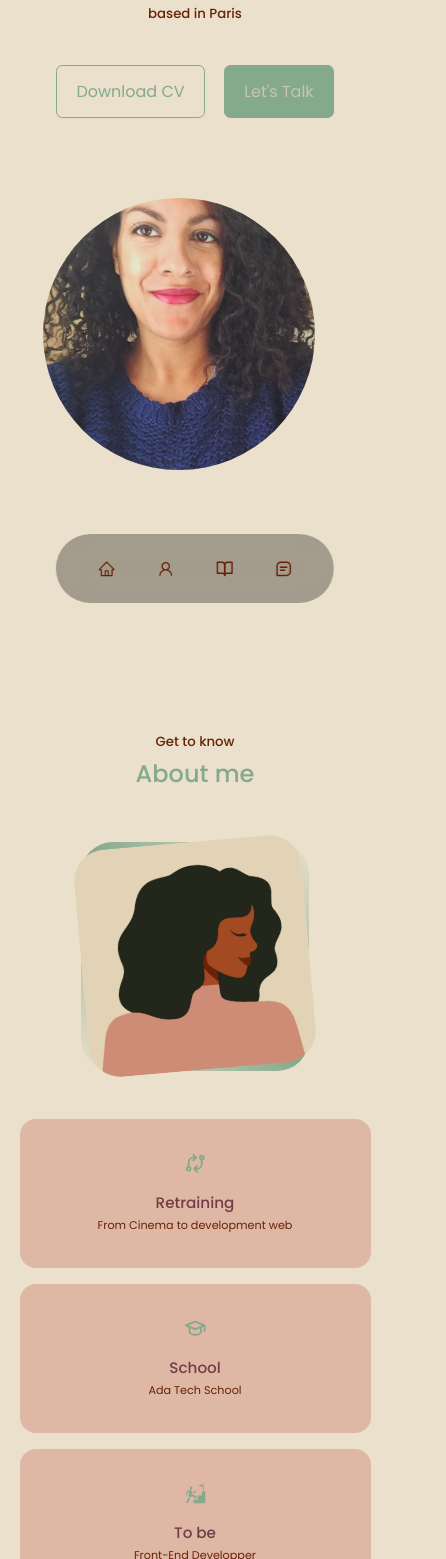
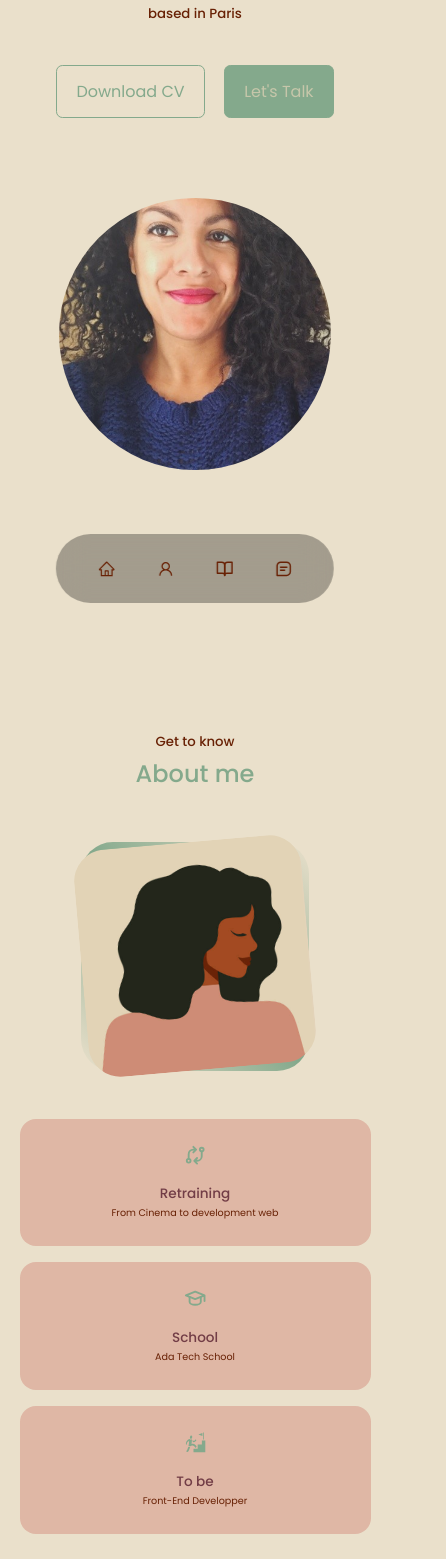
Before and after one commit to Mlisande/portfolio, a React (Create React App) app: page / in a window 390 px wide. Shown: the part 209-1768 px from the top of the page, 446 px wide, since content can reach past the window. Built offline with nearby package versions, Linux system fonts and the light colour scheme.

Commit message:
recenter header  img and experience component

```diff
--- a/src/components/about/about.css
+++ b/src/components/about/about.css
@@ -103,7 +103,7 @@
    }
 
    .about__cards {
-    grid-template-columns: 1fr 1fr;
+    grid-template-columns: repeat(3,31%);
     gap: 1rem
    }
 
@@ -114,6 +114,7 @@
    .about__content p {
     margin: 1.5rem 0;
    }
+
 }
 
 /* =============== MEDIA QUERIES (XTRA SMALL DEVICES) ===============*/
@@ -124,4 +125,17 @@
      grid-template-columns: 1fr;
      gap: 1rem
     }
+
+    .about__card {
+        padding: 1.5rem;
+    }
+
+    .about__cards h5 {
+        font-size: 0.85rem;
+    }
+
+    .about__card small {
+        font-size: 0.6rem;
+        }
+
 }
--- a/src/components/experience/experience.css
+++ b/src/components/experience/experience.css
@@ -66,10 +66,11 @@
  @media screen and (max-width: 600px) {
     .experience__container {
         gap:1rem;
+        padding: 0 1rem
     }
 
     .experience__container > div {
         width: 100%;
-        padding:2rem 1rem;
+        padding:2rem;
     }
  }
--- a/src/components/header/header.css
+++ b/src/components/header/header.css
@@ -50,7 +50,8 @@ header{
     width: 20rem;
     height: 50rem;
     position: absolute;
-    left: calc(50% - 11rem);
+    left: 50%;
+    transform: translateX(-50%);
     border-radius: 12rem 12rem 0 0;
     overflow: hidden;
     padding: 5rem 1.5rem 1.5rem;
```
Also changed, not shown: src/components/header/Header.jsx (+0 -9 lines).
